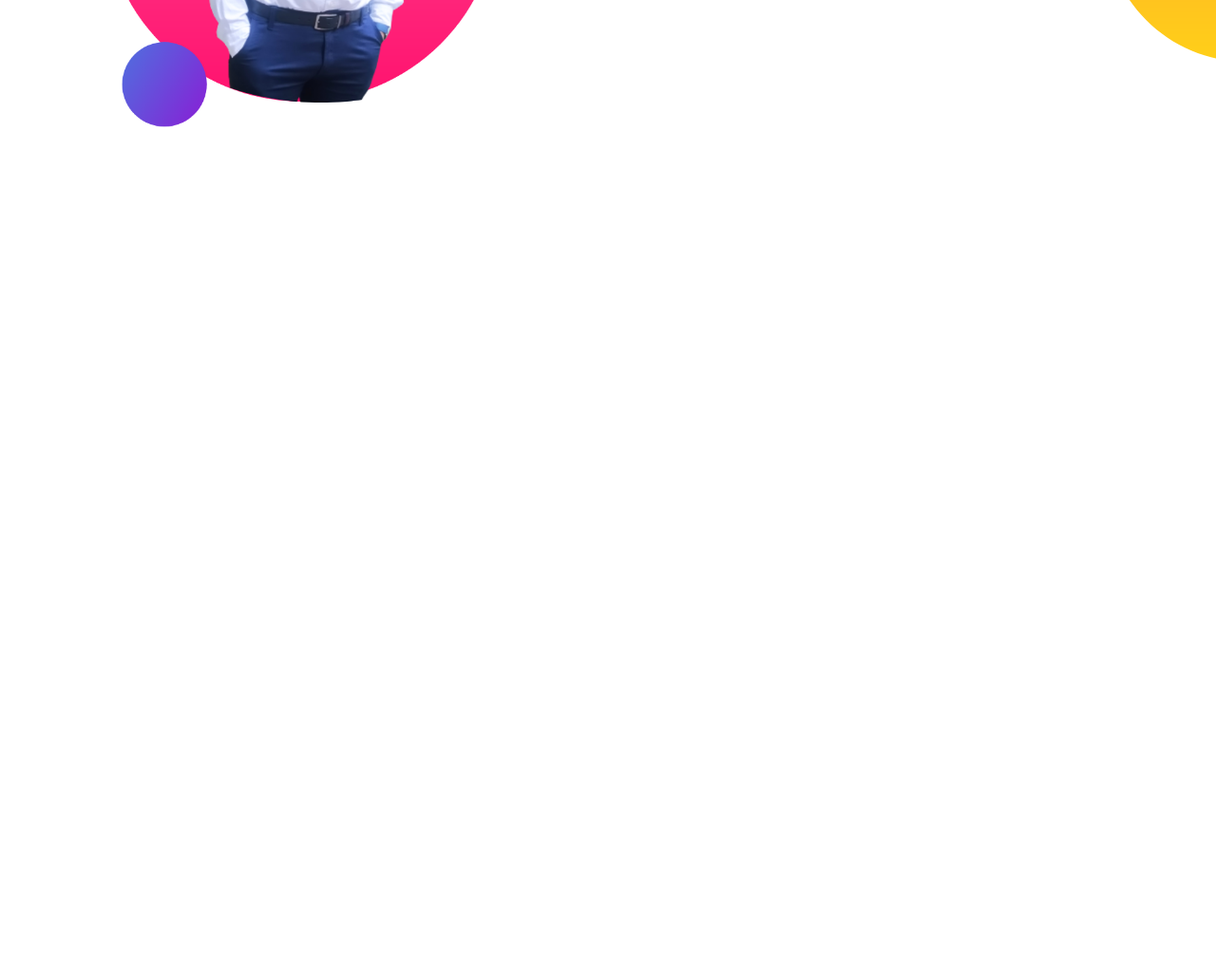
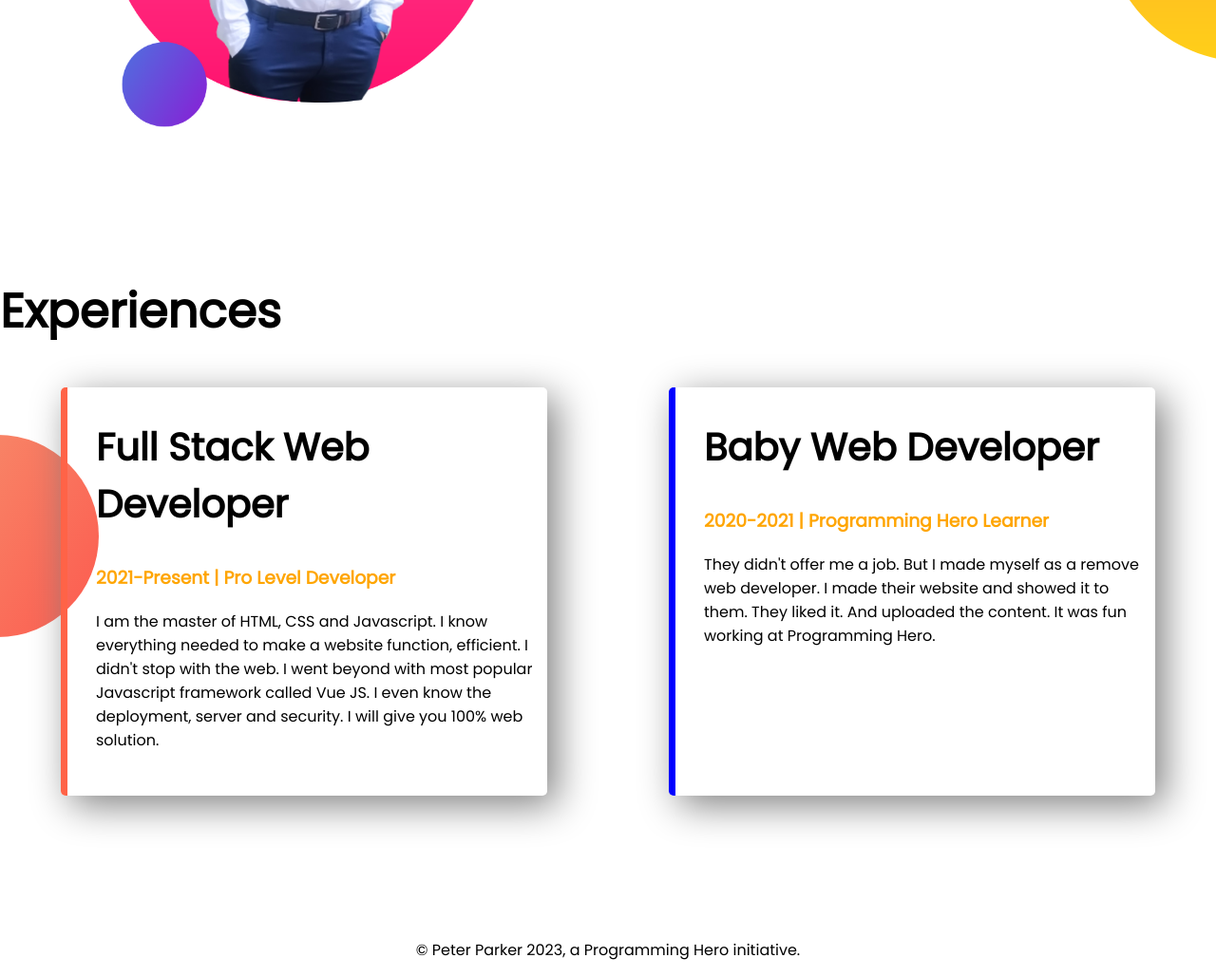
Before and after one commit to DeveloperDishan/website-portfolio-pactice, a plain HTML site: page index.html in a window 1280 px wide. Shown: the part 923-1952 px from the top of the page at 95% size. Before the commit the page ends 1214 px from the top, so only its background shows below. Drawn offline with Linux system fonts and the light colour scheme.

Commit message:
last part

```diff
--- a/index.html
+++ b/index.html
@@ -13,7 +13,7 @@
 </head>
 
 <body>
-    <section class="top-banner">
+    <section class="top-banner flex-container">
         <div class="helf-width">
             <h1>Welcome To</h1>
             <h1>Dev_ <span class="color-orange">Dishan World</span></h1>
@@ -29,7 +29,7 @@
         </div>
     </section>
 
-    <section class="dream-big">
+    <section class="dream-big flex-container">
         <div class="helf-width">
             <img src="images/my-bg2-pic2.png" alt="">
         </div>
@@ -41,6 +41,32 @@
             <a target="_blank" class="link-btn" href="#">DOWNLOAD RESUME</a>
         </div>
     </section>
+
+    <section class="expreance">
+        <h1>Experiences</h1>
+        <div class="flex-container">
+            <div class="expe_item" id="ful_stk">
+                <h2>Full Stack Web Developer</h2>
+                <h3 class="color-orange ">2021-Present | Pro Level Developer</h3>
+                <p>I am the master of HTML, CSS and Javascript. I know everything needed to make a
+                    website function,
+                    efficient. I didn't stop with the web. I went beyond with most popular Javascript framework called
+                    Vue
+                    JS. I even know the deployment, server and security. I will give you 100% web solution.</p>
+            </div>
+            <div class="expe_item" id="baby_stk">
+                <h2>Baby Web Developer</h2>
+                <h3 class="color-orange ">2020-2021 | Programming Hero Learner</h3>
+                <p>They didn't offer me a job. But I made myself as a remove web developer. I made
+                    their website and showed
+                    it to them. They liked it. And uploaded the content. It was fun working at Programming Hero.</p>
+            </div>
+        </div>
+    </section>
+
 </body>
+<footer>
+    <p>© Peter Parker 2023, a Programming Hero initiative.</p>
+</footer>
 
 </html>
--- a/style.css
+++ b/style.css
@@ -11,7 +11,7 @@ h1 {
     color: orange;
 }
 
-section {
+.flex-container {
     display: flex;
     margin-bottom: 150px;
 }
@@ -52,3 +52,41 @@ section {
     background-repeat: no-repeat;
     background-position: right;
 }
+
+.expreance {
+    background-image: url(images/exp-bg.png);
+    background-repeat: no-repeat;
+    background-position: left;
+}
+
+.expe_item {
+    width: 40%;
+    margin: 0 5%;
+    padding-left: 30px;
+    box-shadow: 10px 10px 40px gray;
+    border-radius: 5px;
+    -webkit-border-radius: 5px;
+    -moz-border-radius: 5px;
+    -ms-border-radius: 5px;
+    -o-border-radius: 5px;
+}
+
+#ful_stk {
+    border-left: 7px solid tomato;
+}
+
+#baby_stk {
+    border-left: 7px solid blue;
+}
+
+.expe_item h2 {
+    font-size: 40px;
+}
+
+.expe_item p {
+    padding-bottom: 30px;
+}
+
+footer p {
+    text-align: center;
+}
```
